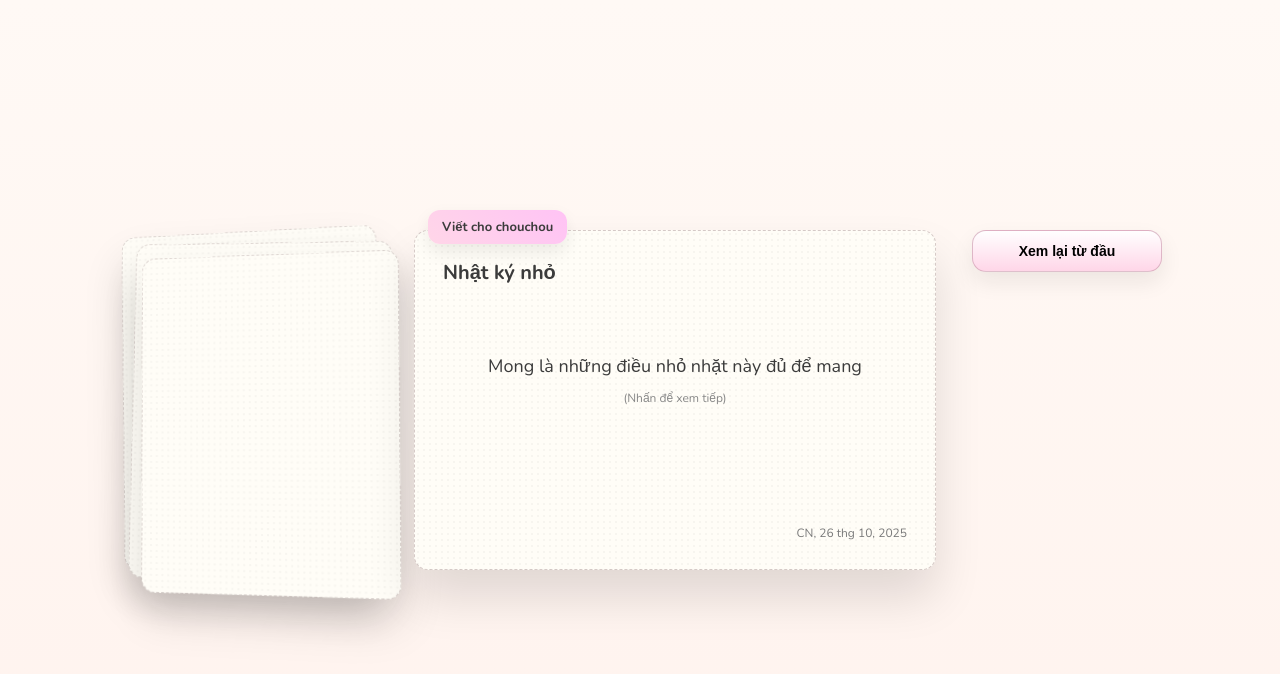
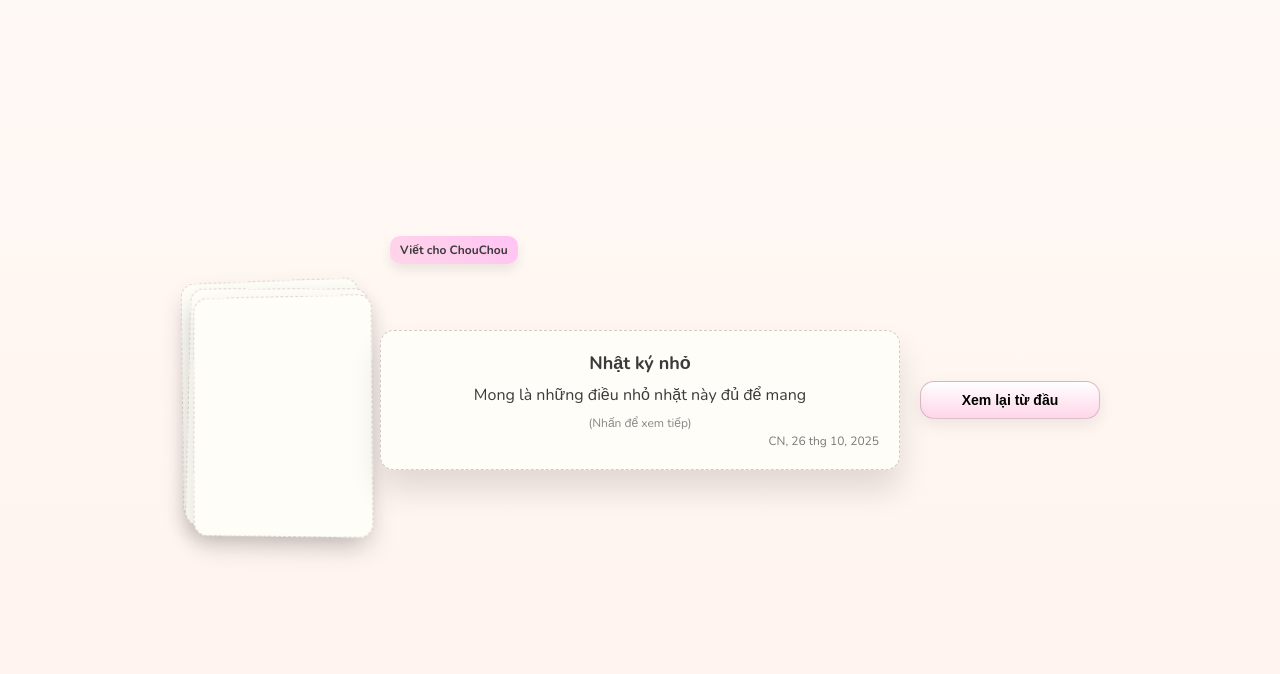
Before and after one commit to suongag7-tech/gn, a plain HTML site: page index.html in a window 1280 px wide. Both pictures are taken after a click on the button "Mở nhật ký". Drawn offline with nearby package versions, Linux system fonts and the light colour scheme.

Commit message:
Update index.html

```diff
--- a/index.html
+++ b/index.html
@@ -2,8 +2,8 @@
 <html lang="vi">
 <head>
 <meta charset="utf-8" />
-<meta name="viewport" content="width=device-width,initial-scale=1" />
-<title>Nhật ký nhỏ cho ChouChou </title>
+<meta name="viewport" content="width=device-width,initial-scale=1,maximum-scale=1,user-scalable=no" />
+<title>Nhật ký nhỏ cho ChouChou 💌</title>
 <link href="https://fonts.googleapis.com/css2?family=Nunito:wght@300;400;700&display=swap" rel="stylesheet">
 <style>
 :root{
@@ -14,14 +14,14 @@
   --shadow: rgba(20,20,20,0.12);
 }
 
-*{box-sizing:border-box}
+*{box-sizing:border-box;-webkit-tap-highlight-color:transparent;}
 html,body{
   height:100%;
   margin:0;
-  font-family:"Nunito", sans-serif;
-  background: linear-gradient(180deg,#FFF9F5 0%,#FFF3EE 100%);
+  font-family:"Nunito",sans-serif;
+  background:linear-gradient(180deg,#FFF9F5 0%,#FFF3EE 100%);
   color:var(--text);
-  overflow:hidden;
+  overflow-y:auto;
 }
 
 /* INTRO */
@@ -34,38 +34,24 @@ html,body{
   align-items:center;
   justify-content:center;
   z-index:900;
-  transition:opacity 0.8s ease, transform 0.8s ease;
+  transition:opacity .8s ease,transform .8s ease;
   text-align:center;
-  padding:28px;
+  padding:20px;
 }
-.intro-screen.hide{
-  opacity:0;
-  transform:translateY(-20px) scale(0.98);
-  pointer-events:none;
-}
-.intro-title{
-  font-size:28px;
-  font-weight:700;
-  color:var(--text);
-  margin-bottom:8px;
-}
-.intro-sub{
-  font-size:16px;
-  color:#6b6b6b;
-  margin-bottom:26px;
-  white-space:pre-line;
-}
+.intro-screen.hide{opacity:0;transform:translateY(-20px) scale(.98);pointer-events:none;}
+.intro-title{font-size:clamp(22px,5vw,28px);font-weight:700;margin-bottom:8px;}
+.intro-sub{font-size:clamp(14px,4vw,16px);color:#6b6b6b;margin-bottom:20px;white-space:pre-line;}
 .intro-btn{
-  padding:10px 20px;
+  padding:12px 24px;
   border-radius:12px;
   background:var(--accent);
   border:none;
   cursor:pointer;
   font-weight:700;
-  box-shadow:0 6px 16px rgba(0,0,0,0.12);
-  transition:transform 0.25s ease;
+  box-shadow:0 6px 16px rgba(0,0,0,.12);
+  transition:transform .25s ease;
 }
-.intro-btn:hover{transform:scale(1.05);}
+.intro-btn:active{transform:scale(.95);}
 
 /* APP */
 .app-wrap{
@@ -73,116 +59,101 @@ html,body{
   display:flex;
   align-items:center;
   justify-content:center;
-  padding:28px;
+  padding:20px;
   opacity:0;
-  transform:scale(0.96);
-  transition:opacity 1s ease, transform 1s ease;
+  transform:scale(.96);
+  transition:opacity 1s ease,transform 1s ease;
 }
-.app-wrap.show{
-  opacity:1;
-  transform:scale(1);
-}
-
-/* JOURNAL */
+.app-wrap.show{opacity:1;transform:scale(1);}
 .journal-wrap{
   width:100%;
   max-width:1100px;
   display:flex;
-  gap:36px;
-  align-items:flex-start;
-  justify-content:space-between;
-  position:relative;
-  padding:28px;
+  flex-wrap:wrap;
+  gap:20px;
+  align-items:center;
+  justify-content:center;
 }
 .stack{
-  width:260px;
-  height:340px;
+  width:180px;
+  height:240px;
   position:relative;
-  transform:perspective(900px) rotateY(-10deg) rotateX(2deg);
-  flex:0 0 260px;
+  transform:perspective(900px) rotateY(-8deg) rotateX(2deg);
+  flex:0 0 180px;
 }
 .paper{
-  width:100%;
-  height:100%;
-  position:absolute;
-  left:0;
-  top:0;
+  width:100%;height:100%;
+  position:absolute;left:0;top:0;
   background:var(--paper);
   border-radius:14px;
-  box-shadow:0 24px 44px rgba(20,20,20,0.12);
-  border:1px dashed rgba(150,130,130,0.35);
-  background-image:radial-gradient(rgba(0,0,0,0.03) 1px, transparent 1px);
-  background-size:6px 6px;
+  box-shadow:0 12px 24px rgba(20,20,20,.12);
+  border:1px dashed rgba(150,130,130,.35);
 }
 .paper:nth-child(1){transform:translate(0,0) rotate(-1.2deg);}
-.paper:nth-child(2){transform:translate(10px,12px) rotate(0.9deg);}
-.paper:nth-child(3){transform:translate(20px,24px) rotate(-0.5deg);}
+.paper:nth-child(2){transform:translate(6px,8px) rotate(0.9deg);}
+.paper:nth-child(3){transform:translate(12px,16px) rotate(-0.5deg);}
 
+/* NOTE */
 .note-card{
-  width:520px;
-  height:340px;
+  width:100%;
+  max-width:520px;
+  height:auto;
+  min-height:300px;
   position:relative;
-  flex:1 1 520px;
   display:flex;
-  align-items:flex-start;
+  align-items:center;
   justify-content:center;
 }
 .face{
-  position:absolute;
-  inset:0;
+  width:100%;
   border-radius:14px;
   background:var(--paper);
-  border:1px dashed rgba(180,160,160,0.55);
-  background-image:radial-gradient(rgba(0,0,0,0.03) 1px, transparent 1px);
-  background-size:6px 6px;
-  padding:28px;
-  box-shadow:0 28px 48px rgba(12,12,12,0.12);
+  border:1px dashed rgba(180,160,160,.55);
+  padding:20px;
+  box-shadow:0 20px 32px rgba(12,12,12,.12);
   display:flex;
   flex-direction:column;
   overflow:hidden;
 }
-
-.note-title{font-weight:700;font-size:20px;margin-bottom:8px;}
-.note-body{font-size:18px;line-height:1.6;text-align:center;margin:auto 0;cursor:pointer;}
-.note-body::after{content:"(Nhấn để xem tiếp)";display:block;font-size:12px;color:#888;margin-top:8px;}
-#date{font-size:12px;color:#7a7a7a;margin-top:auto; text-align:right;}
-
-/* FIX: ribbon che khuất */
+.note-title{font-weight:700;font-size:18px;margin-bottom:8px;text-align:center;}
+.note-body{font-size:16px;line-height:1.6;text-align:center;margin:auto 0;cursor:pointer;word-break:break-word;}
+.note-body::after{content:"(Nhấn để xem tiếp)";display:block;font-size:12px;color:#888;margin-top:6px;}
+#date{font-size:12px;color:#7a7a7a;margin-top:auto;text-align:right;}
 .ribbon{
   position:absolute;
-  top:-20px;
-  left:14px;
+  top:-14px;left:10px;
   background:linear-gradient(45deg,#ffd6e8,#ffc3f5);
-  padding:8px 14px;
-  border-radius:12px;
+  padding:6px 10px;
+  border-radius:10px;
   font-weight:700;
-  font-size:13px;
-  box-shadow:0 8px 18px rgba(0,0,0,0.08);
+  font-size:12px;
+  box-shadow:0 6px 12px rgba(0,0,0,.08);
   z-index:10;
 }
 
+/* CONTROLS */
 .controls{
-  width:190px;
+  width:180px;
   display:flex;
   flex-direction:column;
-  gap:14px;
+  gap:10px;
   align-items:center;
 }
 .btn{
   width:100%;
-  background:linear-gradient(180deg,#ffffff 0%,var(--accent) 100%);
-  border:1px solid rgba(200,150,170,0.6);
-  padding:12px 14px;
+  background:linear-gradient(180deg,#fff 0%,var(--accent) 100%);
+  border:1px solid rgba(200,150,170,.6);
+  padding:10px 12px;
   border-radius:14px;
   cursor:pointer;
-  box-shadow:0 10px 22px rgba(20,20,20,0.08);
+  box-shadow:0 6px 16px rgba(20,20,20,.08);
   font-weight:700;
   font-size:14px;
-  transition:transform 0.25s ease;
+  transition:transform .25s ease;
 }
-.btn:hover{transform:scale(1.04);}
+.btn:active{transform:scale(.96);}
 
-/* ENDING: STAR SKY + MATRIX */
+/* END SCENE */
 .end-scene{
   position:fixed;
   inset:0;
@@ -191,55 +162,36 @@ html,body{
   z-index:999;
   display:none;
 }
-canvas#matrix{
-  position:absolute;
-  inset:0;
-  width:100%;
-  height:100%;
-  background:black;
-}
+canvas#matrix{position:absolute;inset:0;width:100%;height:100%;background:black;}
 .goodnight{
-  position:absolute;
-  top:50%;
-  left:50%;
+  position:absolute;top:50%;left:50%;
   transform:translate(-50%,-50%);
-  color:#fff;
-  font-size:32px;
+  color:#fff;font-size:clamp(22px,6vw,32px);
   font-family:monospace;
-  letter-spacing:2px;
   text-shadow:0 0 12px #fff;
   white-space:pre;
-  z-index:1000;
   opacity:0;
   transition:opacity 2s ease;
 }
-
-/* stars */
 .star{
-  position:absolute;
-  width:2px;
-  height:2px;
-  background:white;
-  border-radius:50%;
-  animation: twinkle 2s infinite ease-in-out;
+  position:absolute;width:2px;height:2px;
+  background:white;border-radius:50%;
+  animation:twinkle 2s infinite ease-in-out;
 }
-@keyframes twinkle{
-  0%,100%{opacity:0.2;}
-  50%{opacity:1;}
-}
+@keyframes twinkle{0%,100%{opacity:.2;}50%{opacity:1;}}
 </style>
 </head>
 <body>
 
 <!-- INTRO -->
 <div class="intro-screen" id="intro">
-  <div class="intro-title">🐰 Gửi chouchou</div>
+  <div class="intro-title">🐰 Gửi ChouChou</div>
   <div class="intro-sub">Mỗi dòng chữ là một cái ôm nhỏ, gửi đến chị bé</div>
   <button class="intro-btn" id="openBtn">Mở nhật ký</button>
 </div>
 
 <!-- AUDIO -->
-<audio id="bgm" src="song.mp3" loop></audio>
+<audio id="bgm" src="song.mp3" preload="auto" loop></audio>
 
 <!-- APP -->
 <div class="app-wrap" id="app">
@@ -248,7 +200,7 @@ canvas#matrix{
       <div class="paper"></div><div class="paper"></div><div class="paper"></div>
     </div>
     <div class="note-card">
-      <div class="ribbon" id="ribbon">Viết cho chouchou</div>
+      <div class="ribbon" id="ribbon">Viết cho ChouChou</div>
       <div class="face">
         <div class="note-title">Nhật ký nhỏ</div>
         <div class="note-body" id="body">...</div>
@@ -270,7 +222,7 @@ canvas#matrix{
 <script>
 const notes=[
   "Mong là những điều nhỏ nhặt này đủ để mang lại cho chị một ngày dịu dàng hơn",
-  "Công việc có thể làm chị mệt mỏi nhưng đó vốn dĩ là phần chứ không phải một đời",
+  "Công việc có thể làm chị mệt mỏi nhưng đó vốn dĩ là một phần chứ không phải một đời",
   "Whatever Will Be, Will Be",
   "Mọi chuyện rồi sẽ ổn, nếu không vào hôm nay thì sẽ là vào ngày nào đó",
   "Dù thế giới có ồn ào đến đâu, em mong chị vẫn giữ được góc nhỏ bình yên cho riêng mình.",
@@ -300,8 +252,7 @@ function typeText(el,text,speed=45){
   });
 }
 
-let idx=0;
-let typing=false;
+let idx=0,typing=false;
 async function showNote(index){
   typing=true;
   const note=notes[index];
@@ -309,7 +260,7 @@ async function showNote(index){
   await typeText(bodyEl,note,45);
   typing=false;
   if(index===notes.length-1){
-    setTimeout(startEndScene,1200);
+    setTimeout(startEndScene,1500);
   }
 }
 
@@ -326,7 +277,7 @@ document.getElementById('openBtn').onclick=()=>{
   setTimeout(()=>{
     intro.remove();
     app.classList.add('show');
-    bgm.play().catch(()=>{});
+    bgm.play().catch(()=>{}); // Bắt buộc thao tác người dùng trên mobile
     showNote(idx);
   },800);
 };
@@ -335,15 +286,13 @@ document.getElementById('openBtn').onclick=()=>{
 function startEndScene(){
   app.style.display="none";
   endScene.style.display="block";
-  spawnStars(100);
+  spawnStars(80);
   runMatrix();
   showGoodnight();
 }
 
 function showGoodnight(){
-  typeText(goodnight,"Chị bé ngủ ngon 💫",120).then(()=>{
-    goodnight.style.opacity=1;
-  });
+  typeText(goodnight,"Chị bé ngủ ngon 💫",120).then(()=>goodnight.style.opacity=1);
 }
 
 function spawnStars(count){
@@ -360,12 +309,16 @@ function spawnStars(count){
 function runMatrix(){
   const canvas=document.getElementById("matrix");
   const ctx=canvas.getContext("2d");
-  canvas.width=window.innerWidth;
-  canvas.height=window.innerHeight;
+  const resize=()=>{
+    canvas.width=window.innerWidth;
+    canvas.height=window.innerHeight;
+  };
+  resize();
+  window.addEventListener('resize',resize);
   const chars="01アカサタナハマヤラワ";
   const fontSize=16;
-  const cols=canvas.width/fontSize;
-  const drops=Array(Math.floor(cols)).fill(1);
+  let cols=Math.floor(canvas.width/fontSize);
+  const drops=Array(cols).fill(1);
   function draw(){
     ctx.fillStyle="rgba(0,0,0,0.05)";
     ctx.fillRect(0,0,canvas.width,canvas.height);
@@ -378,7 +331,7 @@ function runMatrix(){
       drops[i]++;
     }
   }
-  setInterval(draw,33);
+  setInterval(draw,40);
 }
 </script>
 </body>
```
